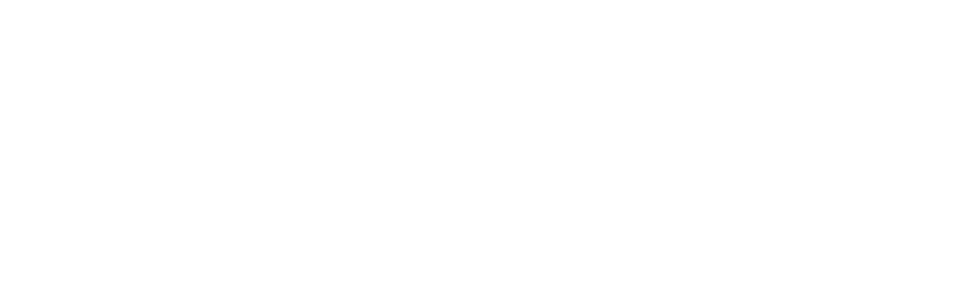
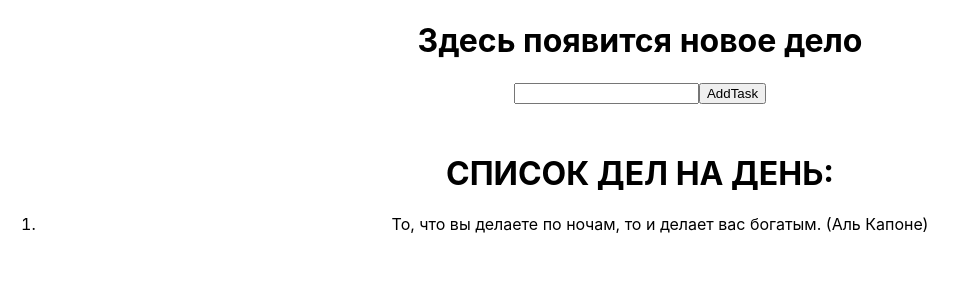
Before and after one commit to yevhenkr/home-work-with-auto-check, a React (Create React App) app: page / in a window 1280 px wide. Shown: the top 300 px of the page, without its empty margins (0-968 px from the left). Built offline with nearby package versions, Linux system fonts and the light colour scheme.

Commit message:
HomeWork 4

```diff
--- a/src/App.tsx
+++ b/src/App.tsx
@@ -1,8 +1,8 @@
 import './App.css';
-import { HW1 } from './HW/1/HW1';
-import { HW2 } from './HW/2/HW2';
-import { HW3 } from './HW/3/HW3';
-import { HW4 } from './HW/4/HW4';
+import {HW1} from './HW/1/HW1';
+import {HW2} from './HW/2/HW2';
+import {HW3} from './HW/3/HW3';
+import {HW4} from './HW/4/HW4';
 
 function App() {
     return (
@@ -10,7 +10,7 @@
             {/*<HW1 />*/}
             {/*<HW2 />*/}
             {/*<HW3 />*/}
-      {/*<HW4 />*/}
+            <HW4/>
         </div>
     );
 }
--- a/src/HW/4/Button.tsx
+++ b/src/HW/4/Button.tsx
@@ -1,11 +1,11 @@
 type ButtonPropsType = {
-  callBack: any // НУЖНО ПРОТИПИЗИРОВАТЬ
-  name: any // НУЖНО ПРОТИПИЗИРОВАТЬ
+    callBack: () => void
+    name: string
 };
 
 export const Button = (props: ButtonPropsType) => {
     const callBackHandler = () => {
-    // НУЖНО ДОПИСАТЬ
+        props.callBack()
     };
 
     return (
--- a/src/HW/4/HW4.tsx
+++ b/src/HW/4/HW4.tsx
@@ -1,7 +1,7 @@
-import { useState } from 'react';
+import {useState} from 'react';
 import s from './HW4.module.css';
-import { Button } from './Button';
-import { Input } from './Input';
+import {Button} from './Button';
+import {Input} from './Input';
 
 export const HW4 = () => {
     // 1️⃣ Раскомментируйте JSX (HW4.tsx) и вы увидите,
@@ -22,29 +22,38 @@
         setCurrentText('');
     };
 
+    function isOddNumber(num: number): boolean {
+        return num % 2 === 1;
+    }
+
     return (
+
+
         <div id={'hw04'}>
-      {/*{currentText ? (*/}
-      {/*  <h1 id={'hw04-text'}>{currentText}</h1>*/}
-      {/*) : (*/}
-      {/*  <h1 id={'hw04-default-text'}>Здесь появится новое дело</h1>*/}
-      {/*)}*/}
+            {currentText ? (
+                <h1 id={'hw04-text'}>{currentText}</h1>
+            ) : (
+                <h1 id={'hw04-default-text'}>Здесь появится новое дело</h1>
+            )}
+            <Input currentText={currentText} setCurrentText={setCurrentText}/>
 
-      {/*<Input НЕ ХВАТАЕТ АРГУМЕНТОВ />*/}
+            <Button callBack={handleSave} name={'AddTask'}/>
 
-      {/*<Button НЕ ХВАТАЕТ АРГУМЕНТОВ />*/}
+            <h1 style={{marginTop: '50px'}}>СПИСОК ДЕЛ НА ДЕНЬ:</h1>
 
-      {/*<h1 style={{ marginTop: '50px' }}>СПИСОК ДЕЛ НА ДЕНЬ:</h1>*/}
-
-      {/*<ol id={'hw04-tasks'}>*/}
-      {/*  {texts.map((el, index) => {*/}
-      {/*    return (*/}
-      {/*      <li key={index} id={`hw04-task-${index}`} className={ЕСЛИ ЧЕТН ? S.chetNechet : ''}>*/}
-      {/*        {el}*/}
-      {/*      </li>*/}
-      {/*    );*/}
-      {/*  })}*/}
-      {/*</ol>*/}
+            <ol id={'hw04-tasks'}>
+                {texts.map((el, index) => {
+                    return (
+                        <li
+                            key={index}
+                            id={`hw04-task-${index}`}
+                            className={isOddNumber(index) ? s.chetNechet : ''}
+                        >
+                            {el}
+                        </li>
+                    );
+                })}
+            </ol>
         </div>
     );
 };
--- a/src/HW/4/Input.tsx
+++ b/src/HW/4/Input.tsx
@@ -1,14 +1,16 @@
+import {ChangeEvent} from 'react';
+
 type InputPropsType = {
-	currentText: any // НУЖНО ПРОТИПИЗИРОВАТЬ
-	setCurrentText: any // НУЖНО ПРОТИПИЗИРОВАТЬ
+	currentText: string
+	setCurrentText: (s:string)=>void
 };
 
 export const Input = (props: InputPropsType) => {
-	const onChangeHandler = (event: 'НУЖНО ПРОТИПИЗИРОВАТЬ') => {
-		// НУЖНО ДОПИСАТЬ
+	const onChangeHandler = (e: ChangeEvent<HTMLInputElement>) => {
+		props.setCurrentText(e.currentTarget.value)
 	};
 
-	// return (
-	//   <input id={'hw04-input'} type="text" value={props.currentText} onChange={onChangeHandler} />
-	// );
+	return (
+	  <input id={'hw04-input'} type="text" value={props.currentText} onChange={onChangeHandler} />
+	);
 };
```
Lines whose indentation alone changed are shown as unchanged.
